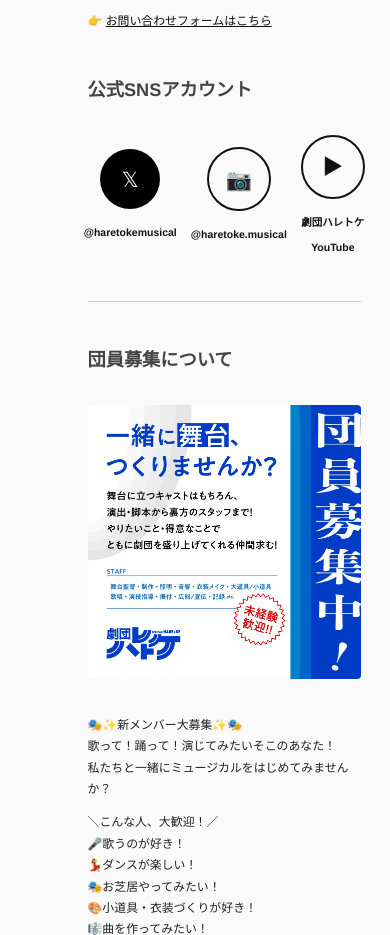
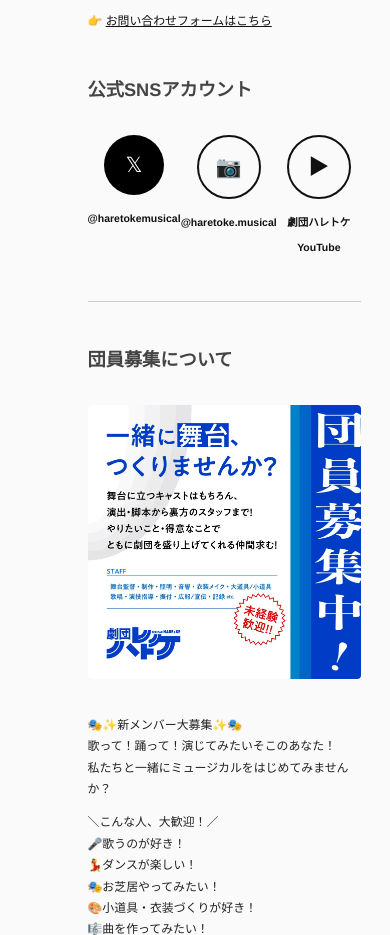
Before and after one commit to corgiii-w7/Haretoke--web, a plain HTML site: page index.html in a window 390 px wide. Shown: the part 9141-10076 px from the top of the page. Drawn offline with Linux system fonts and the light colour scheme.

Commit message:
style: refactor sns-container layout to use equal width distribution for icon alignment

```diff
--- a/index.html
+++ b/index.html
@@ -829,10 +829,16 @@
 
         #sns-container {
             display: flex;
-            gap: 2rem;
+            align-items: flex-start; /* 上揃えにして丸の位置を揃える */
+            justify-content: space-evenly;
+            margin-bottom: 3rem;
+            width: 100%;
+        }
+        #sns-container > div {
+            flex: 1; /* 各項目の幅を均等にする */
+            display: flex;
+            flex-direction: column;
             align-items: center;
-            justify-content: flex-start;
-            margin-bottom: 3rem;
         }
         .sns-icon {
             width: 80px;
@@ -874,8 +880,8 @@
                 padding: 0.5rem 0.8rem;
             }
             #sns-container {
-                gap: 1rem; /* スマホでは間隔を狭める */
-                justify-content: center; /* 綺麗に中央に寄せる */
+                gap: 0; /* スマホではflex: 1で均等配置されるのでgapは不要 */
+                justify-content: space-evenly;
             }
             .sns-icon {
                 width: 60px; /* アイコンを小さく */
```
